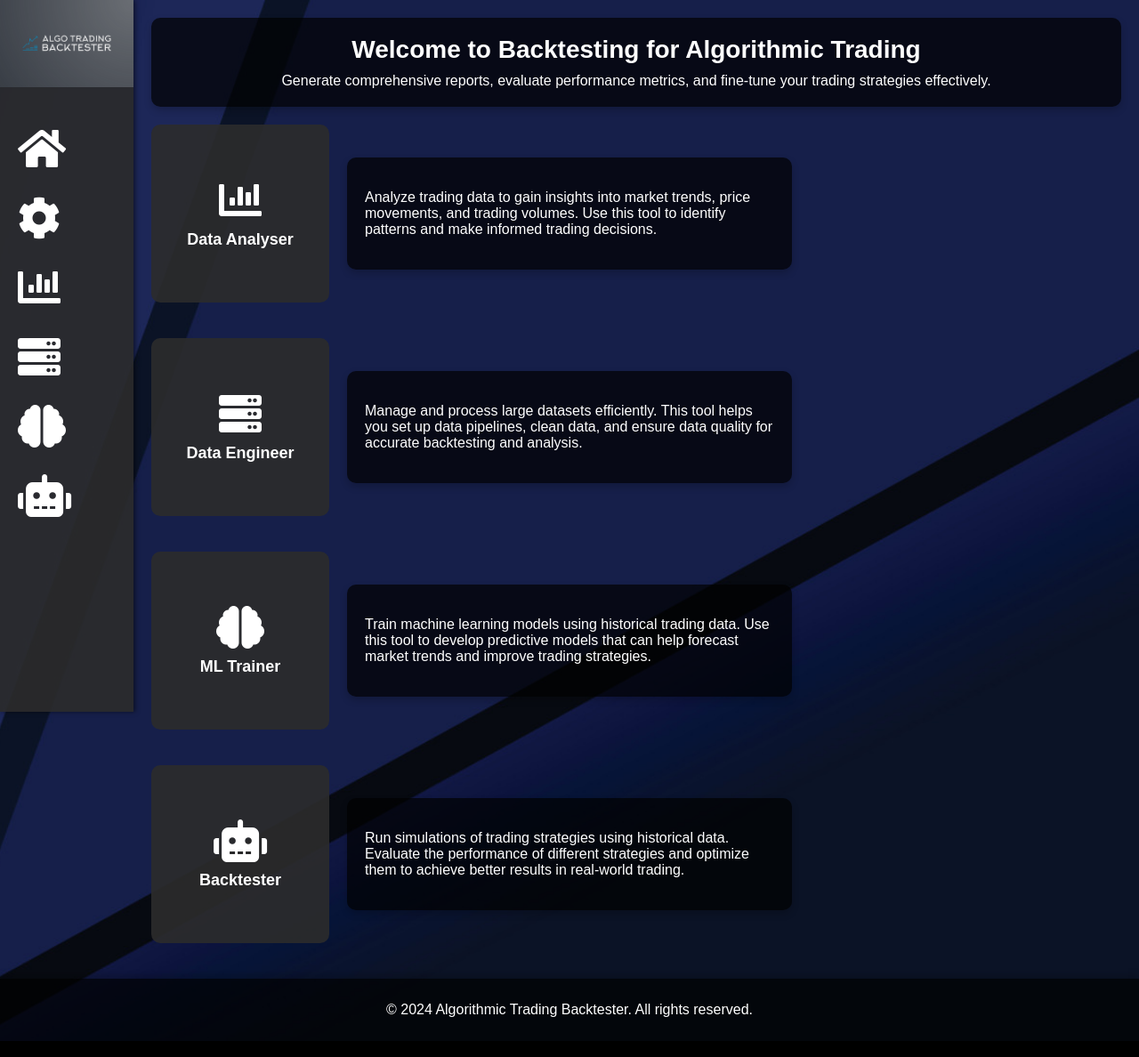
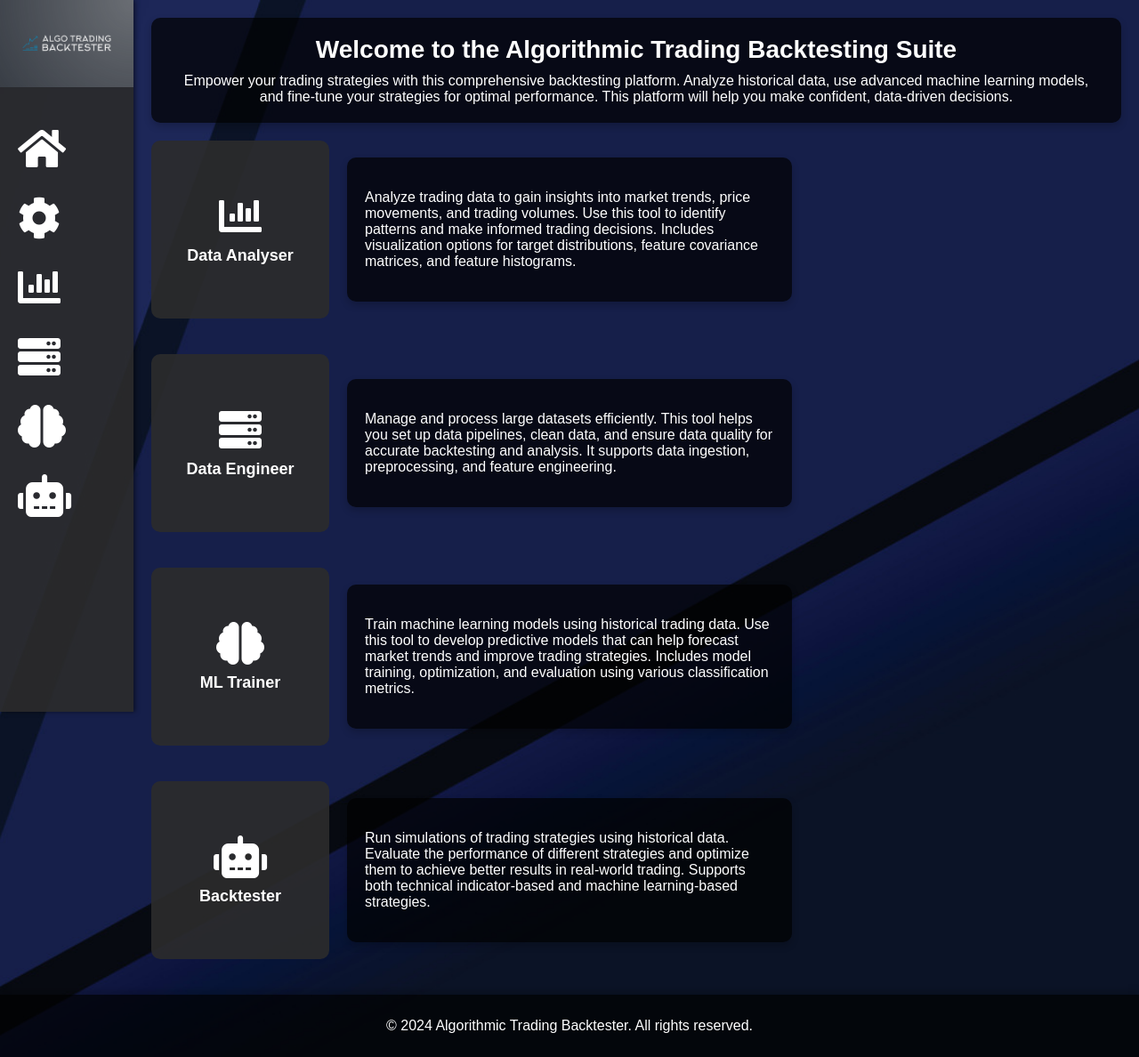
Before and after one commit to Usam95/backtester-frontend, a website: page index.html in a window 1280 px wide. Shown: the whole page at 89% size. Drawn offline with Linux system fonts and the light colour scheme.

Commit message:
updated the text elements in the main content area

```diff
--- a/index.html
+++ b/index.html
@@ -26,8 +26,8 @@
 
     <div class="main-content">
         <header class="main-header">
-            <h1>Welcome to Backtesting for Algorithmic Trading</h1>
-            <p>Generate comprehensive reports, evaluate performance metrics, and fine-tune your trading strategies effectively.</p>
+            <h1>Welcome to the Algorithmic Trading Backtesting Suite</h1>
+            <p>Empower your trading strategies with this comprehensive backtesting platform. Analyze historical data, use advanced machine learning models, and fine-tune your strategies for optimal performance. This platform will help you make confident, data-driven decisions.</p>
         </header>
 
         <div class="app-suite">
@@ -37,7 +37,7 @@
                     <span>Data Analyser</span>
                 </div>
                 <div class="app-description">
-                    <p>Analyze trading data to gain insights into market trends, price movements, and trading volumes. Use this tool to identify patterns and make informed trading decisions.</p>
+                    <p>Analyze trading data to gain insights into market trends, price movements, and trading volumes. Use this tool to identify patterns and make informed trading decisions. Includes visualization options for target distributions, feature covariance matrices, and feature histograms.</p>
                 </div>
             </div>
             <div class="app-item">
@@ -46,7 +46,7 @@
                     <span>Data Engineer</span>
                 </div>
                 <div class="app-description">
-                    <p>Manage and process large datasets efficiently. This tool helps you set up data pipelines, clean data, and ensure data quality for accurate backtesting and analysis.</p>
+                    <p>Manage and process large datasets efficiently. This tool helps you set up data pipelines, clean data, and ensure data quality for accurate backtesting and analysis. It supports data ingestion, preprocessing, and feature engineering.</p>
                 </div>
             </div>
             <div class="app-item">
@@ -55,7 +55,7 @@
                     <span>ML Trainer</span>
                 </div>
                 <div class="app-description">
-                    <p>Train machine learning models using historical trading data. Use this tool to develop predictive models that can help forecast market trends and improve trading strategies.</p>
+                    <p>Train machine learning models using historical trading data. Use this tool to develop predictive models that can help forecast market trends and improve trading strategies. Includes model training, optimization, and evaluation using various classification metrics.</p>
                 </div>
             </div>
             <div class="app-item">
@@ -64,7 +64,7 @@
                     <span>Backtester</span>
                 </div>
                 <div class="app-description">
-                    <p>Run simulations of trading strategies using historical data. Evaluate the performance of different strategies and optimize them to achieve better results in real-world trading.</p>
+                    <p>Run simulations of trading strategies using historical data. Evaluate the performance of different strategies and optimize them to achieve better results in real-world trading. Supports both technical indicator-based and machine learning-based strategies.</p>
                 </div>
             </div>
         </div>
```
